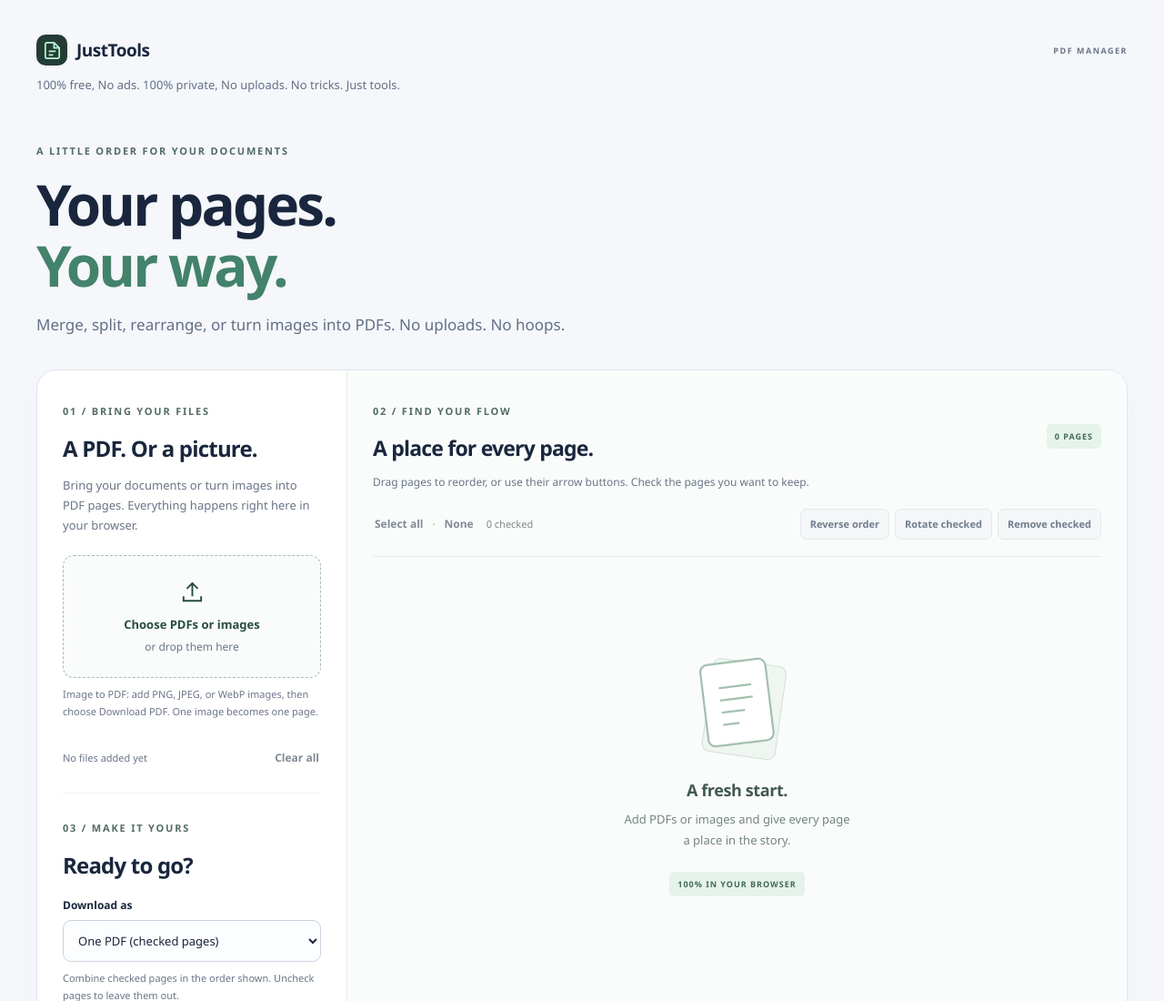
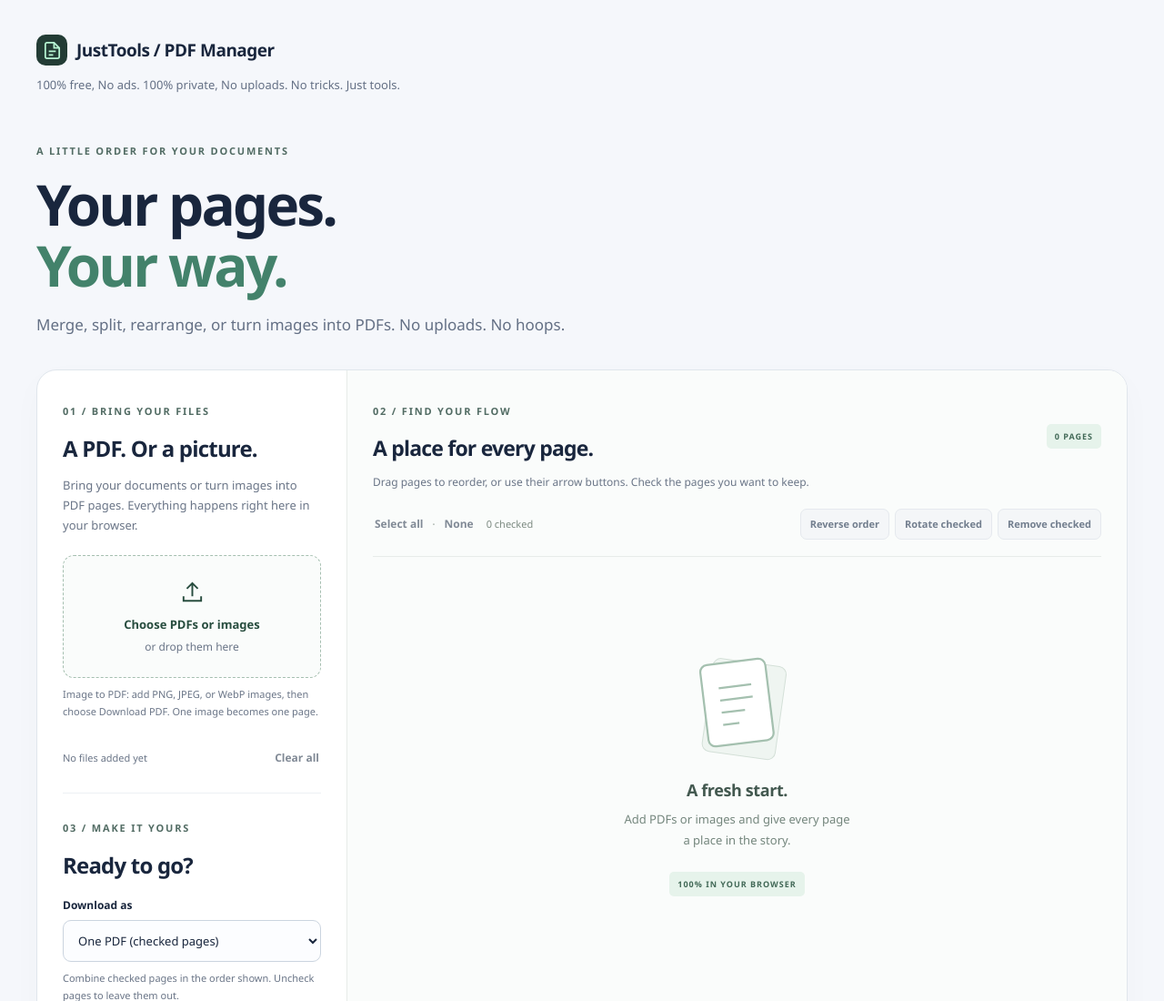
Before and after one commit to jlavista/pdf-manager, a plain HTML site: page index.html in a window 1280 px wide. Shown: the top 1100 px of the page at 91% size. Drawn offline with Linux system fonts and the light colour scheme.

Commit message:
Include tool name in JustTools titles
Co-authored-by: Copilot <223556219+Copilot@users.noreply.github.com>
Copilot-Session: ed4bf19a-c784-4f31-9558-6392ec76ae2d

```diff
--- a/index.html
+++ b/index.html
@@ -5,7 +5,7 @@
   <meta name="viewport" content="width=device-width, initial-scale=1">
   <meta name="description" content="Convert images to PDF. Merge, split, reorder, and rotate PDFs. Free, private, and entirely in your browser.">
   <meta name="theme-color" content="#f5f7fb">
-  <title>JustTools &mdash; 100% free, No ads. 100% private, No uploads. No tricks. Just tools.</title>
+  <title>JustTools / PDF Manager &mdash; 100% free, No ads. 100% private, No uploads. No tricks. Just tools.</title>
   <link rel="icon" href="icon.svg" type="image/svg+xml">
   <link rel="stylesheet" href="styles.css">
   <script src="vendor/pdf-lib.min.js" defer></script>
@@ -20,8 +20,7 @@
           <path d="M14 3H6a2 2 0 0 0-2 2v14a2 2 0 0 0 2 2h12a2 2 0 0 0 2-2V9zM14 3v6h6M8 13h8M8 17h5"/>
         </svg>
       </span>
-      JustTools
-      <span class="brand-note">PDF MANAGER</span>
+      <span class="brand-name">JustTools / PDF Manager</span>
       <p class="brand-tagline">100% free, No ads. 100% private, No uploads. No tricks. Just tools.</p>
     </header>
 
--- a/styles.css
+++ b/styles.css
@@ -16,7 +16,7 @@ button:disabled { cursor: not-allowed; }
 .brand { display: flex; flex-wrap: wrap; align-items: center; gap: 10px; font-size: 19px; font-weight: 750; letter-spacing: -.5px; }
 .brand-icon { display: grid; place-items: center; flex-shrink: 0; width: 34px; height: 34px; border-radius: 10px; background: #233c35; color: #b7f5d3; }
 .brand-icon svg { width: 23px; height: 23px; }
-.brand-note { margin-left: auto; font-size: 9px; letter-spacing: 1.5px; color: #6a7587; }
+.brand-name { flex: 1; min-width: 0; }
 .brand-tagline { flex-basis: 100%; margin: 0; font-size: 13px; font-weight: 400; letter-spacing: 0; line-height: 1.7; color: #647085; }
 .intro { margin: 54px 0 36px; }
 .eyebrow, .step { font-size: 11px; font-weight: 750; letter-spacing: 1.8px; color: #526c64; }
```
Also changed, not shown: 1 other file.
